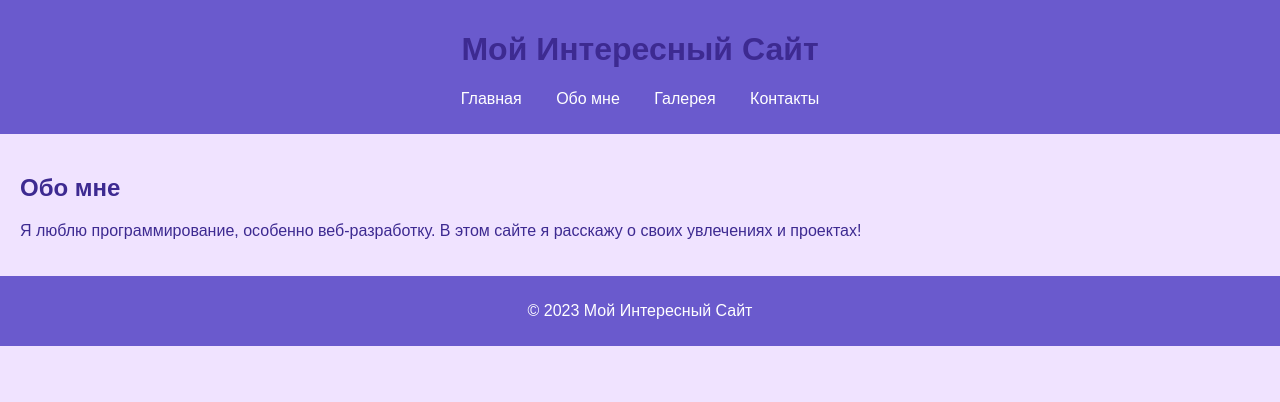
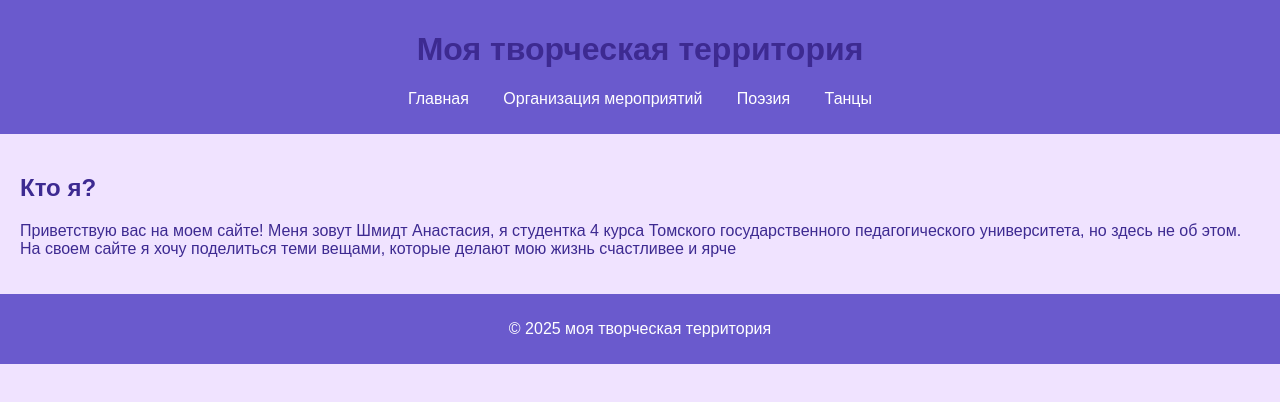
Before and after one commit to sharkova-o/my_hobbes, a plain HTML site: page about.html in a window 1280 px wide. Drawn offline with Linux system fonts and the light colour scheme.

Commit message:
Update about.html

```diff
--- a/about.html
+++ b/about.html
@@ -4,26 +4,26 @@
     <meta charset="UTF-8">
     <meta name="viewport" content="width=device-width, initial-scale=1.0">
     <link rel="stylesheet" href="styles.css">
-    <title>Обо мне</title>
+    <title>Кто я?</title>
 </head>
 <body>
     <header>
-        <h1>Мой Интересный Сайт</h1>
+        <h1>Моя творческая территория</h1>
         <nav>
             <ul>
                 <li><a href="index.html">Главная</a></li>
-                <li><a href="about.html">Обо мне</a></li>
-                <li><a href="gallery.html">Галерея</a></li>
-                <li><a href="contact.html">Контакты</a></li>
+                <li><a href="about.html">Организация мероприятий</a></li>
+                <li><a href="gallery.html">Поэзия</a></li>
+                <li><a href="contact.html">Танцы</a></li>
             </ul>
         </nav>
     </header>
     <main>
-        <h2>Обо мне</h2>
-        <p>Я люблю программирование, особенно веб-разработку. В этом сайте я расскажу о своих увлечениях и проектах!</p>
+        <h2>Кто я?</h2>
+        <p>Приветствую вас на моем сайте! Меня зовут Шмидт Анастасия, я студентка 4 курса Томского государственного педагогического университета, но здесь не об этом. На своем сайте я хочу поделиться теми вещами, которые делают мою жизнь счастливее и ярче </p>
     </main>
     <footer>
-        <p>&copy; 2023 Мой Интересный Сайт</p>
+        <p>&copy; 2025 моя творческая территория</p>
     </footer>
 </body>
 </html>
```
